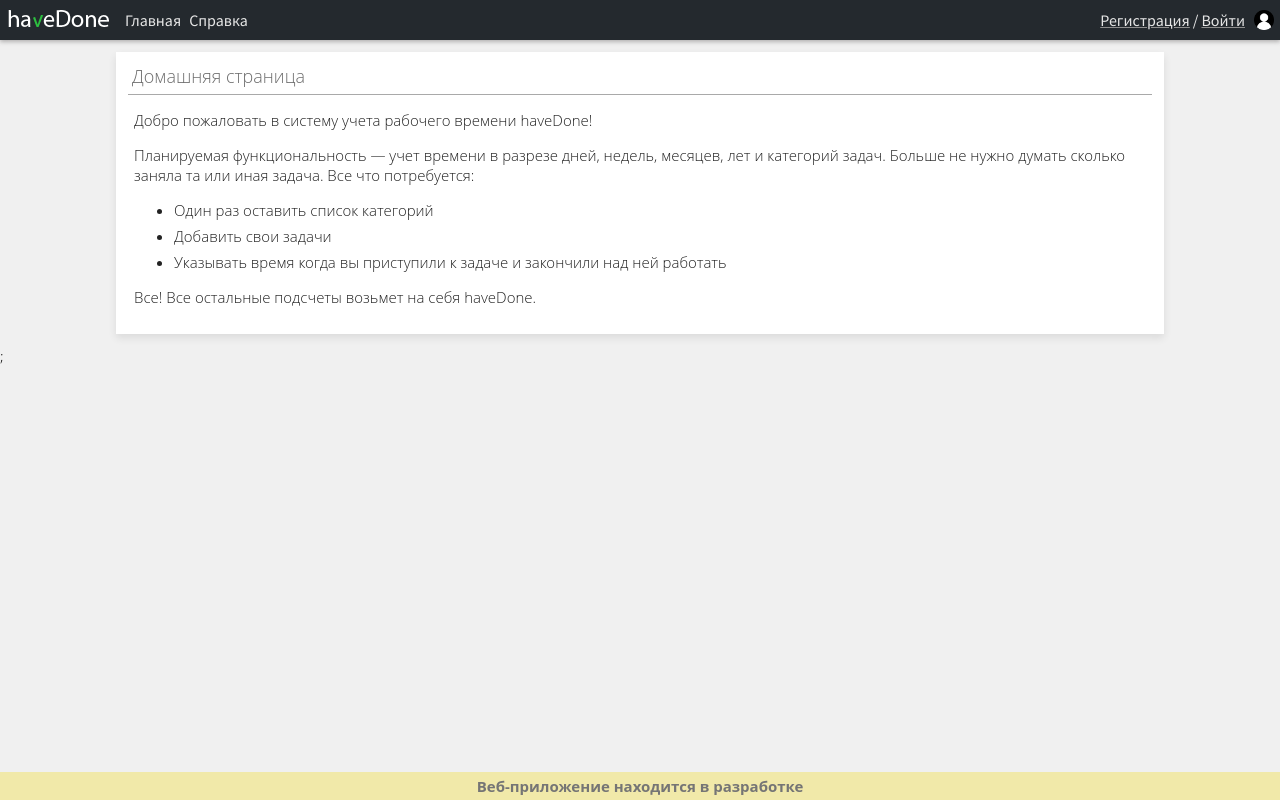
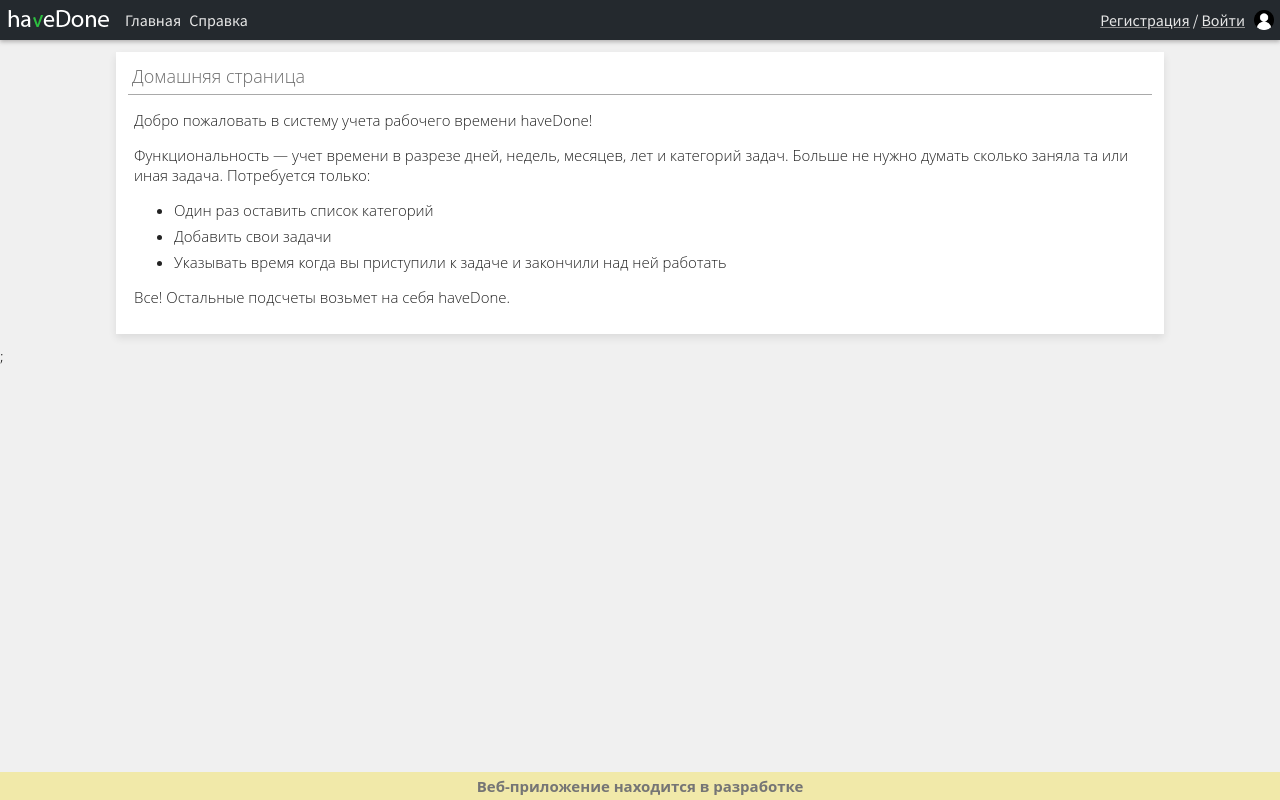
Before and after one commit to treepoint/reactFront, a React (Create React App) app: page / in a window 1280 px wide. Built offline with nearby package versions, Linux system fonts and the light colour scheme.

Commit message:
minor Home page changes

```diff
--- a/src/Containers/Contents/Home.js
+++ b/src/Containers/Contents/Home.js
@@ -7,9 +7,9 @@ class Home extends React.Component {
       <Page title="Домашняя страница">
         <p>Добро пожаловать в систему учета рабочего времени haveDone!</p>
         <p>
-          Планируемая функциональность — учет времени в разрезе дней, недель,
-          месяцев, лет и категорий задач. Больше не нужно думать сколько заняла
-          та или иная задача. Все что потребуется:
+          Функциональность — учет времени в разрезе дней, недель, месяцев, лет и
+          категорий задач. Больше не нужно думать сколько заняла та или иная
+          задача. Потребуется только:
           <ul>
             <li>Один раз оставить список категорий</li>
             <li>Добавить свои задачи</li>
@@ -18,7 +18,7 @@ class Home extends React.Component {
               работать
             </li>
           </ul>
-          Все! Все остальные подсчеты возьмет на себя haveDone.
+          Все! Остальные подсчеты возьмет на себя haveDone.
         </p>
       </Page>
     );
```
